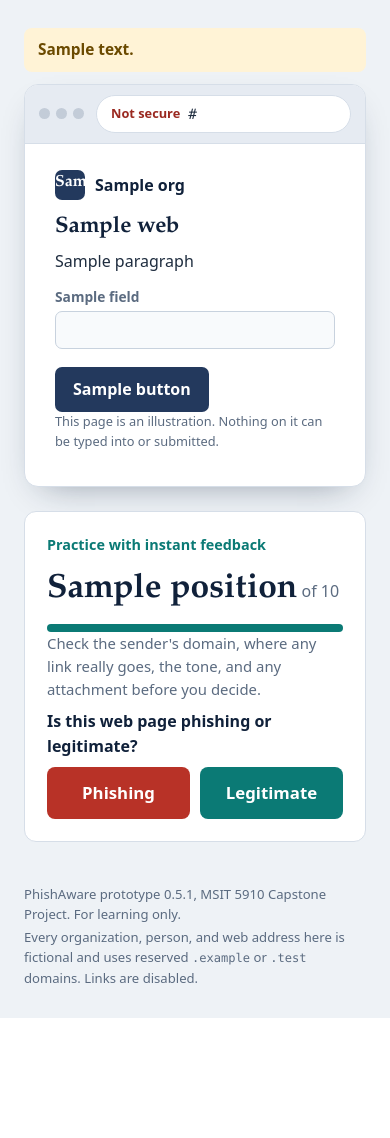
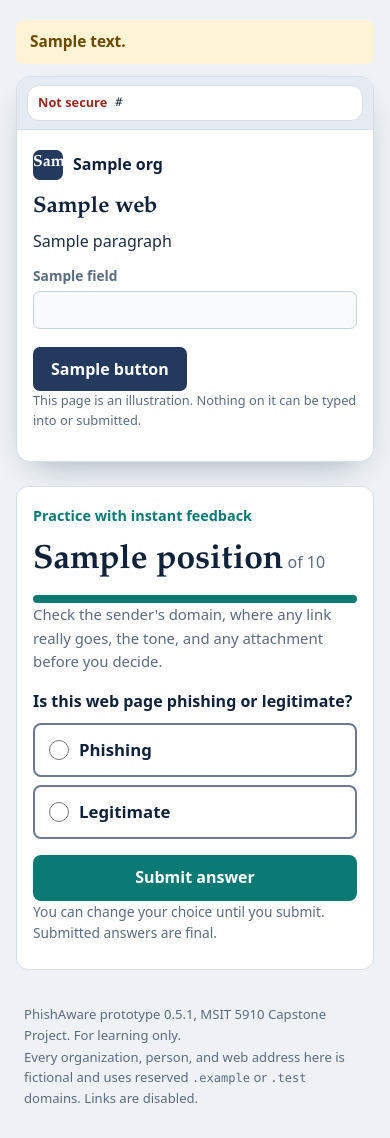
Before and after one commit to KhadheraaMuaydhMohammedAlHajebi-glitch/PhishAware, a Flask app: template src/templates/practice_item.html in a window 390 px wide. Shown: the part 58-1196 px from the top of the page. Before the commit the page ends 1076 px from the top, so only its background shows below. Run offline with Flask 3, Linux system fonts and the light colour scheme; the template is opened without the code that fills it: most values are stand-ins (such as "Sample title", 1, 10 or a date in 2020).

Commit message:
fix(M2, M4): keep domains whole on narrow screens and confirm answers before they count [FR-05, NFR-03, NFR-04]
Two findings from inspecting every screen at 360 px:

1. Addresses wrapped wherever the line ended. The look-alike address https://learn-northbridge.example/login broke at its hyphen, leaving "northbridge.example" on a line of its own, and sender addresses broke in the middle of a domain. The domain is the cue under test, so a participant on a phone was shown a different item from one on a laptop. Hosts are now rendered as units: each label is unbreakable, a break is possible only before a dot, after the "@", and around the host, and on phones the address gets the full width of the card.

2. One click on "Phishing" or "Legitimate" recorded the answer for good, so a slip could not be corrected (WCAG 2.1 success criterion 3.3.4 covers pages that submit test responses). The answer is now selected and then sent with a separate button.

Illustrated links, text fields, buttons, and the address bar also announce what they are to screen-reader users, who cannot see the styling that tells sighted readers.

Co-Authored-By: Claude Opus 5.5 <noreply@anthropic.com>
Claude-Session: https://claude.ai/code/session_01VeApsWz8PmUsbTiYGg4K9K

```diff
--- a/src/app.py
+++ b/src/app.py
@@ -9,8 +9,8 @@ from flask import Flask, render_template
 from src import __version__, db
 from src.config import ENVIRONMENTS, JOURNAL_MODES, Config
 from src.modules import (
-    admin, analytics, assessment, assets, consent, health, learning, maintenance,
-    practice, results, survey,
+    admin, analytics, assessment, assets, consent, display, health, learning,
+    maintenance, practice, results, survey,
 )
 from src.modules.scoring import CUE_LABELS
 from src.modules.security import (
@@ -49,6 +49,7 @@ def create_app(test_config=None):
     app.before_request(verify_csrf)
     app.after_request(apply_security_headers)
     assets.init_app(app)
+    display.init_app(app)
 
     @app.context_processor
     def inject_template_globals():
--- a/src/static/css/style.css
+++ b/src/static/css/style.css
@@ -10,6 +10,7 @@
   --text: #1f2d3f;
   --muted: #5b6b80;
   --line: #d6dee8;
+  --edge: #6b7a8f;
   --mist: #eef2f6;
   --paper: #ffffff;
   --teal: #0b7a75;
@@ -77,11 +78,6 @@ code { font-family: var(--mono); font-size: 0.92em; }
 .btn--danger { background: var(--hook); color: #fff; }
 .btn--sm { padding: 8px 14px; font-size: 0.93rem; }
 .btn--block { width: 100%; margin-top: 18px; }
-.btn--phish, .btn--legit { flex: 1; padding: 14px 10px; font-size: 1.05rem; color: #fff; }
-.btn--phish { background: var(--hook); }
-.btn--phish:hover { background: var(--hook-dark); }
-.btn--legit { background: var(--teal); }
-.btn--legit:hover { background: var(--teal-dark); }
 .is-submitting .btn { opacity: 0.7; cursor: progress; }
 .actions { display: flex; flex-wrap: wrap; gap: 12px; margin-top: 20px; }
 
@@ -130,26 +126,36 @@ progress::-moz-progress-bar { background: var(--teal); }
 .panel p { margin: 0 0 8px; }
 .counter { margin: 0; color: var(--muted); }
 .counter strong { font-family: var(--serif); font-size: 2.1rem; color: var(--ink); }
-.decision__prompt { font-weight: 700; color: var(--ink); margin: 16px 0 10px; }
-.decision__buttons { display: flex; gap: 10px; }
+/* The decision: choose, then confirm. A slip can be corrected before it counts. */
+.decision__choices { margin: 16px 0 0; padding: 0; border: 0; min-width: 0; }
+.decision__prompt { margin: 0 0 10px; padding: 0; font-weight: 700; color: var(--ink); }
+.choice { display: flex; align-items: center; gap: 10px; margin-bottom: 8px; padding: 12px 14px; border: 2px solid var(--edge); border-radius: 8px; background: var(--paper); color: var(--ink); font-size: 1.05rem; font-weight: 700; cursor: pointer; }
+.choice:has(input:checked) { background: var(--teal-tint); border-color: var(--teal-dark); }
+.choice input { flex: none; width: 20px; height: 20px; margin: 0; accent-color: var(--teal); }
+.decision .btn--block { margin-top: 8px; }
+.decision__note { margin: 10px 0 0; font-size: 0.86rem; color: var(--muted); }
 
 /* Specimen: email */
 .scenario__context { margin: 0 0 12px; padding: 10px 14px; border-radius: 8px; background: var(--note); color: var(--note-ink); font-weight: 600; font-size: 0.96rem; }
 .email, .browser { background: var(--paper); border: 1px solid var(--line); border-radius: 14px; overflow: hidden; box-shadow: 0 14px 34px -18px rgba(16, 33, 58, 0.45); }
 .email__head { padding: 18px 24px 14px; border-bottom: 1px solid var(--line); }
-.email__subject { font-size: 1.35rem; margin: 0 0 12px; }
+.email__subject { font-size: 1.35rem; margin: 0 0 12px; overflow-wrap: anywhere; }
 .email__meta { margin: 0; display: grid; gap: 3px; font-size: 0.94rem; }
 .email__meta div { display: grid; grid-template-columns: 78px minmax(0, 1fr); gap: 8px; }
 .email__meta dt { color: var(--muted); font-weight: 600; }
 .email__meta dd { margin: 0; overflow-wrap: anywhere; }
 .addr { font-family: var(--mono); font-size: 0.9em; color: var(--ink-soft); }
+/* A host is one unit: it moves to the next line whole, and if it is wider than
+   the line it breaks only before a dot, never inside a label (modules/display.py). */
+.host { display: inline-block; max-width: 100%; }
+.host__label { white-space: nowrap; }
 .attachments { list-style: none; margin: 0; padding: 14px 24px 0; display: flex; flex-wrap: wrap; gap: 10px; }
 .attachment { display: inline-flex; align-items: center; gap: 6px; padding: 6px 10px; border: 1px solid var(--line); border-radius: 8px; background: var(--mist); color: var(--ink-soft); }
 .email__body { padding: 16px 24px 20px; }
-.email__body p { margin: 0 0 12px; max-width: 68ch; }
+.email__body p { margin: 0 0 12px; max-width: 68ch; overflow-wrap: anywhere; }
 .fake-link { color: #1d4ed8; font-weight: 600; text-decoration: underline; cursor: not-allowed; }
 .link-preview { margin-top: 4px; font-size: 0.92rem; }
-.link-preview summary { cursor: pointer; color: var(--ink-soft); font-weight: 600; }
+.link-preview summary { padding: 4px 0; cursor: pointer; color: var(--ink-soft); font-weight: 600; }
 .link-preview code { display: block; margin-top: 8px; padding: 9px 12px; border-radius: 8px; background: var(--ink); color: #e3f4f1; overflow-wrap: anywhere; }
 
 /* Specimen: web page */
@@ -163,7 +169,7 @@ progress::-moz-progress-bar { background: var(--teal); }
 .browser__page { padding: 26px 30px 24px; max-width: 540px; }
 .site-brand { display: flex; align-items: center; gap: 10px; margin-bottom: 14px; font-weight: 700; color: var(--ink); }
 .site-brand__crest { width: 30px; height: 30px; display: grid; place-items: center; border-radius: 7px; background: #23395d; color: #fff; font-family: var(--serif); }
-.site-title { font-size: 1.4rem; margin: 0 0 8px; }
+.site-title { font-size: 1.4rem; margin: 0 0 8px; overflow-wrap: anywhere; }
 .browser__page p { margin: 0 0 10px; }
 .fake-field { margin: 12px 0; }
 .fake-field__label { display: block; margin-bottom: 4px; font-size: 0.86rem; font-weight: 700; color: var(--muted); }
@@ -247,6 +253,23 @@ progress::-moz-progress-bar { background: var(--teal); }
 .lesson__safe { margin-top: auto !important; color: var(--teal-dark); font-weight: 700; }
 .source-note { margin-top: 18px; font-size: 0.85rem; color: var(--muted); }
 
+/* Phones. Addresses get the full width of the card and a smaller monospace size,
+   so that the longest host in the scenario bank (37 characters) fits on one line
+   of a 360 px screen. */
+@media (max-width: 600px) {
+  .page { padding: 20px 16px 28px; }
+  .email__head { padding: 16px 16px 12px; }
+  .email__body { padding: 14px 16px 18px; }
+  .attachments { padding: 12px 16px 0; }
+  .email__meta div { grid-template-columns: 1fr; gap: 0; margin-bottom: 4px; }
+  .addr, .browser__url, .link-preview code { font-size: 0.75rem; }
+  .browser__bar { padding: 8px 10px; }
+  .browser__dots { display: none; }
+  .browser__address { align-items: flex-start; padding: 7px 10px; border-radius: 12px; }
+  .browser__page { padding: 20px 16px; }
+  .panel { padding: 18px 16px; }
+}
+
 @media (max-width: 900px) {
   .workspace { grid-template-columns: 1fr; }
   .workspace__side { position: static; }
--- a/src/templates/_decision.html
+++ b/src/templates/_decision.html
@@ -1,9 +1,13 @@
+{# The answer is chosen first and sent with a separate button, so a slip of the
+   finger can be corrected before it counts (WCAG 3.3.4 Error Prevention). #}
 <form method="post" action="{{ submit_url }}" class="decision" data-once>
   <input type="hidden" name="csrf_token" value="{{ csrf_token() }}">
   <input type="hidden" name="scenario_id" value="{{ scenario.id }}">
-  <p class="decision__prompt" id="decision-prompt">Is this {{ 'email' if scenario.channel == 'email' else 'web page' }} phishing or legitimate?</p>
-  <div class="decision__buttons" role="group" aria-labelledby="decision-prompt">
-    <button type="submit" name="answer" value="phishing" class="btn btn--phish">Phishing</button>
-    <button type="submit" name="answer" value="legitimate" class="btn btn--legit">Legitimate</button>
-  </div>
+  <fieldset class="decision__choices">
+    <legend class="decision__prompt">Is this {{ 'email' if scenario.channel == 'email' else 'web page' }} phishing or legitimate?</legend>
+    <label class="choice"><input type="radio" name="answer" value="phishing" required> <span>Phishing</span></label>
+    <label class="choice"><input type="radio" name="answer" value="legitimate" required> <span>Legitimate</span></label>
+  </fieldset>
+  <button type="submit" class="btn btn--primary btn--block">Submit answer</button>
+  <p class="decision__note">You can change your choice until you submit. Submitted answers are final.</p>
 </form>
--- a/src/templates/_scenario.html
+++ b/src/templates/_scenario.html
@@ -1,4 +1,21 @@
-{# Renders one fictional scenario. Links and form fields are inert by design. #}
+{# Renders one fictional scenario. Links and form fields are inert by design.
+
+   Addresses are the cue under test, so they are never left to wrap at random:
+   each label of a host is unbreakable (see modules/display.py). The macros are
+   written without spaces between tags because a space would become a place
+   where the line may break. Visually hidden words such as "Link:" tell
+   screen-reader users what a sighted reader sees from the styling. #}
+{%- macro host(labels, suffix='') -%}
+<span class="host">{% for label in labels %}{% if not loop.first %}<wbr>{% endif %}<span class="host__label">{{ label }}{% if loop.last %}{{ suffix }}{% endif %}</span>{% endfor %}</span>
+{%- endmacro -%}
+{%- macro address(value, prefix='', suffix='') -%}
+{%- set parts = value|address_parts -%}
+{%- if parts -%}{{ prefix }}{{ parts.local }}<wbr>{{ host(parts.labels, suffix) }}{%- else -%}{{ prefix }}{{ value }}{{ suffix }}{%- endif -%}
+{%- endmacro -%}
+{%- macro url(value) -%}
+{%- set parts = value|url_parts -%}
+{%- if parts -%}{{ parts.scheme }}<wbr>{{ host(parts.labels) }}<wbr>{{ parts.rest }}{%- else -%}{{ value }}{%- endif -%}
+{%- endmacro -%}
 <article class="scenario" aria-label="{{ 'Email message' if scenario.channel == 'email' else 'Web page' }}">
   {% if scenario.context %}
   <p class="scenario__context">{{ scenario.context }}</p>
@@ -9,9 +26,9 @@
     <div class="email__head">
       <h2 class="email__subject">{{ e.subject }}</h2>
       <dl class="email__meta">
-        <div><dt>From</dt><dd><strong>{{ e.from_name }}</strong> <span class="addr">&lt;{{ e.from_address }}&gt;</span></dd></div>
-        {% if e.reply_to %}<div><dt>Reply-To</dt><dd><span class="addr">{{ e.reply_to }}</span></dd></div>{% endif %}
-        <div><dt>To</dt><dd><span class="addr">{{ e.to }}</span></dd></div>
+        <div><dt>From</dt><dd><strong>{{ e.from_name }}</strong> <span class="addr">{{ address(e.from_address, '<', '>') }}</span></dd></div>
+        {% if e.reply_to %}<div><dt>Reply-To</dt><dd><span class="addr">{{ address(e.reply_to) }}</span></dd></div>{% endif %}
+        <div><dt>To</dt><dd><span class="addr">{{ address(e.to) }}</span></dd></div>
         <div><dt>Date</dt><dd>{{ e.date }}</dd></div>
       </dl>
     </div>
@@ -28,10 +45,10 @@
     <div class="email__body">
       {% for paragraph in e.body %}<p>{{ paragraph }}</p>{% endfor %}
       {% if e.link %}
-      <p><span class="fake-link" aria-disabled="true">{{ e.link.text }}</span></p>
+      <p><span class="fake-link"><span class="visually-hidden">Link: </span>{{ url(e.link.text) }}</span></p>
       <details class="link-preview"{% if reveal %} open{% endif %}>
         <summary>Show where this link really goes</summary>
-        <code>{{ e.link.href }}</code>
+        <code>{{ url(e.link.href) }}</code>
       </details>
       {% endif %}
     </div>
@@ -42,12 +59,13 @@
     <div class="browser__bar">
       <span class="browser__dots" aria-hidden="true"><i></i><i></i><i></i></span>
       <div class="browser__address {{ 'is-secure' if w.secure else 'is-insecure' }}">
+        <span class="visually-hidden">Address bar: </span>
         {% if w.secure %}
         <svg viewBox="0 0 24 24" width="15" height="15" aria-label="Encrypted connection" role="img"><rect x="5" y="10.5" width="14" height="10" rx="2" fill="currentColor"/><path d="M8 10.5V8a4 4 0 0 1 8 0v2.5" fill="none" stroke="currentColor" stroke-width="2"/></svg>
         {% else %}
         <span class="browser__warn">Not secure</span>
         {% endif %}
-        <span class="browser__url">{{ w.url }}</span>
+        <span class="browser__url">{{ url(w.url) }}</span>
       </div>
     </div>
     <div class="browser__page">
@@ -55,9 +73,9 @@
       <h2 class="site-title">{{ w.heading }}</h2>
       {% for paragraph in w.body %}<p>{{ paragraph }}</p>{% endfor %}
       {% for field in w.fields %}
-      <div class="fake-field"><span class="fake-field__label">{{ field }}</span><span class="fake-field__box" aria-hidden="true"></span></div>
+      <div class="fake-field"><span class="fake-field__label"><span class="visually-hidden">Text field: </span>{{ field }}</span><span class="fake-field__box" aria-hidden="true"></span></div>
       {% endfor %}
-      {% if w.button %}<span class="fake-button" aria-disabled="true">{{ w.button }}</span>{% endif %}
+      {% if w.button %}<span class="fake-button"><span class="visually-hidden">Button: </span>{{ w.button }}</span>{% endif %}
       <p class="mock-note">This page is an illustration. Nothing on it can be typed into or submitted.</p>
     </div>
   </div>
```
Also changed, not shown: src/modules/display.py (added, +47 -0 lines), tests/test_display.py (added, +124 -0 lines).
